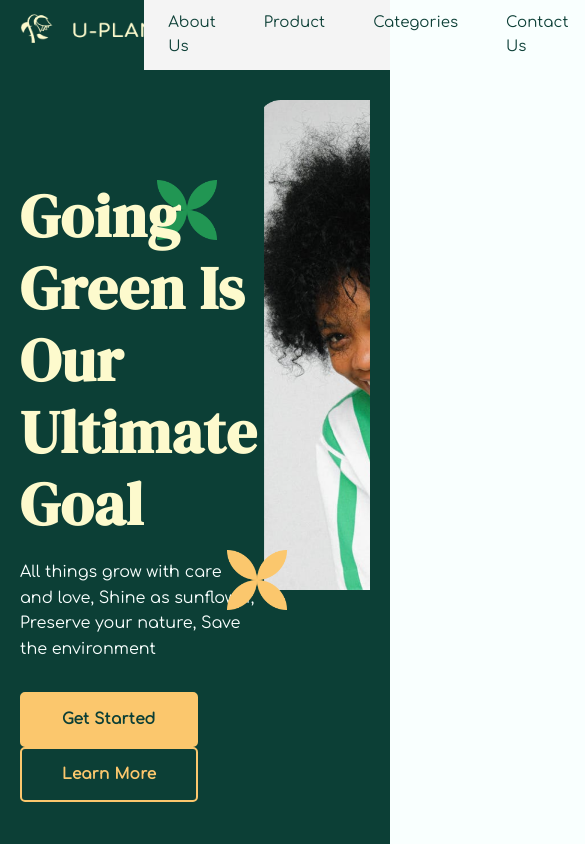
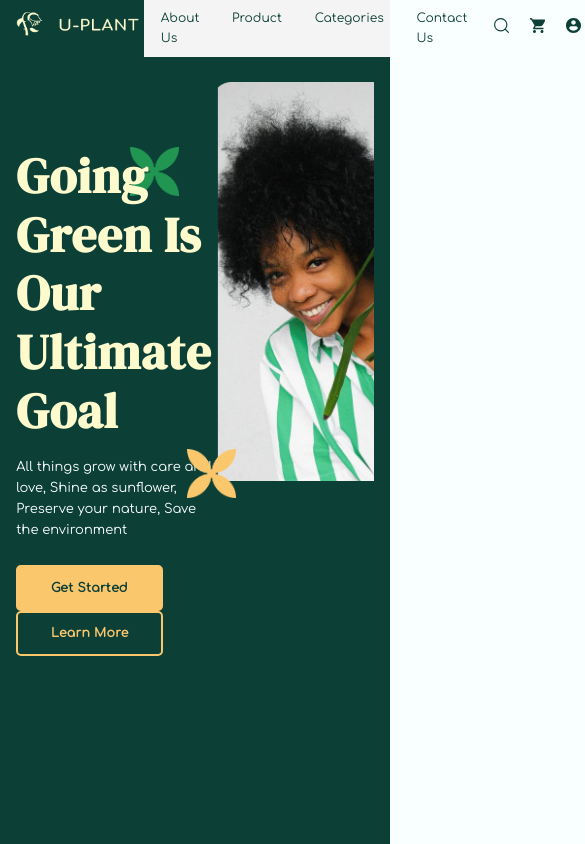
Before and after one commit to abdulsamadayoade/Uplant, a plain HTML site: page index.html in a window 390 px wide. Shown: the top 844 px of the page, 585 px wide, since content can reach past the window. Drawn offline with Linux system fonts and the light colour scheme.

Commit message:
Responsiveness

```diff
--- a/styles/sass/base/_preset.scss
+++ b/styles/sass/base/_preset.scss
@@ -13,6 +13,22 @@ html {
     box-sizing: border-box;
     text-rendering: optimizeLegibility;
     scroll-behavior: smooth;
+
+    @media only screen and (max-width: 62.5em) { // tab-landscape
+        font-size: 56.25%;
+    }
+
+    @media only screen and (max-width: 56.25em) { // tab-portrait
+        font-size: 54%;
+    }
+
+    @media only screen and (max-width: 37.5em) { // phone
+        font-size: 51%;
+    }
+
+    @media only screen and (min-width: 112.5em) { // big desktop
+        font-size: 75%; // 1rem = 12px, 12/16 = 75
+    }
 }
 
 body {
--- /dev/null
+++ b/styles/sass/base/_responsiveness.scss
@@ -0,0 +1,6 @@
+// HEADER
+header {
+    .nav__item {
+        margin: 0 2rem;
+    }
+}
--- a/styles/sass/main.scss
+++ b/styles/sass/main.scss
@@ -3,3 +3,4 @@
 @import 'layout/all';
 @import 'components/all';
 @import 'pages/home';
+@import 'base/_responsiveness';
```
Also changed, not shown: styles/css/main.css.
